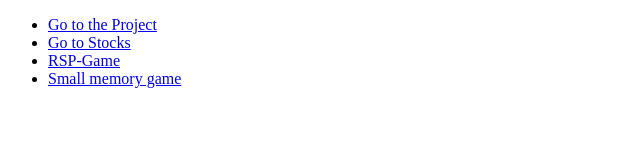
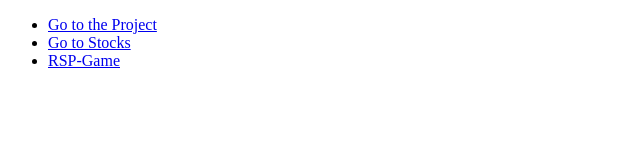
Before and after one commit to igorgolenduhin/igorgolenduhin.github.io, a plain HTML site: page index.html in a window 1280 px wide. Shown: the whole page, without its empty margins (0-640 px from the left). Drawn offline with Linux system fonts and the light colour scheme.

Commit message:
Update index.html

```diff
--- a/index.html
+++ b/index.html
@@ -13,6 +13,6 @@
         <li> <a href="igor/Project/index.html">Go to the Project</a></li>
         <li> <a href="/Stock/index.html">Go to Stocks</a></li>
         <li> <a href="/RSP_Game/index.html">RSP-Game</a></li>
-        <li> <a href="/Memory_game/index.html">Small memory game</a></li>
+        <!--<li> <a href="/Memory_game/index.html">Small memory game</a></li> -->
     </ul>
 </body>
```
